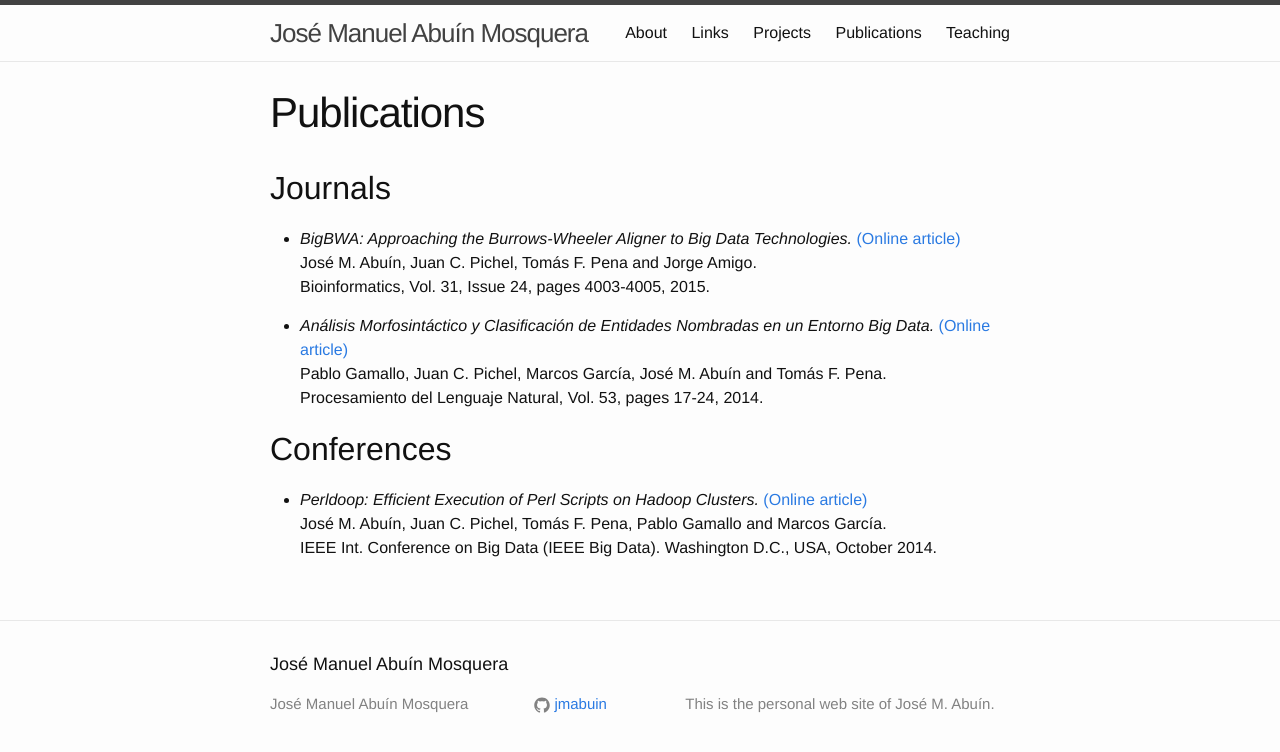
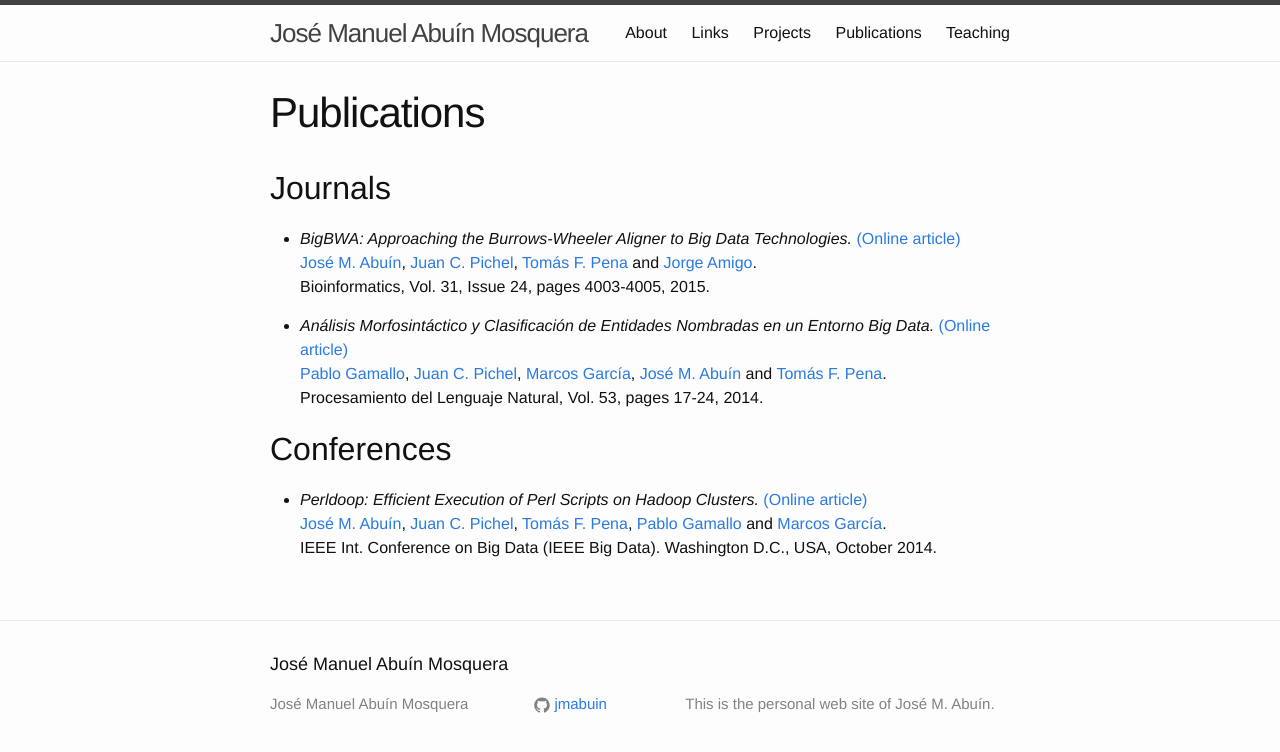
Before and after one commit to jmabuin/jmabuin.github.io, a Jekyll site: the page built from publications.md, in a window 1280 px wide. Shown: the top 752 px of the page. Built offline with Jekyll 4.4.1, drawn with Linux system fonts in a browser that asks for light colours; part of the change alters nothing that is shown.

```diff
--- a/publications.md
+++ b/publications.md
@@ -7,15 +7,15 @@ permalink: /publications/
 ## Journals ##
 
 * _BigBWA: Approaching the Burrows-Wheeler Aligner to Big Data Technologies._ [(Online article)](http://dx.doi.org/10.1093/bioinformatics/btv506){:target="_blank"}
-José M. Abuín, Juan C. Pichel, Tomás F. Pena and Jorge Amigo.
+[José M. Abuín](http://jmabuin.github.io/), [Juan C. Pichel](http://www.ac.usc.es/pag_personal/jcpichel/){:target="_blank"}, [Tomás F. Pena](https://citius.usc.es/equipo/persoal-adscrito/tomas-fernandez-pena){:target="_blank"} and [Jorge Amigo](https://es.linkedin.com/in/amigolechuga){:target="_blank"}.
 Bioinformatics, Vol. 31, Issue 24, pages 4003-4005, 2015.
 
 * _Análisis Morfosintáctico y Clasificación de Entidades Nombradas en un Entorno Big Data._ [(Online article)](http://journal.sepln.org/sepln/ojs/ojs/index.php/pln/article/view/5046){:target="_blank"}
-Pablo Gamallo, Juan C. Pichel, Marcos García, José M. Abuín and Tomás F. Pena.
+[Pablo Gamallo](https://citius.usc.es/equipo/persoal-adscrito/pablo-gamallo-otero){:target="_blank"}, [Juan C. Pichel](http://www.ac.usc.es/pag_personal/jcpichel/){:target="_blank"}, [Marcos García](http://www.grupolys.org/~marcos/){:target="_blank"}, [José M. Abuín](http://jmabuin.github.io/) and [Tomás F. Pena](https://citius.usc.es/equipo/persoal-adscrito/tomas-fernandez-pena){:target="_blank"}.
 Procesamiento del Lenguaje Natural, Vol. 53, pages 17-24, 2014.
 
 ## Conferences ##
 
 * _Perldoop: Efficient Execution of Perl Scripts on Hadoop Clusters._ [(Online article)](http://dx.doi.org/10.1109/BigData.2014.7004303){:target="_blank"}
-José M. Abuín, Juan C. Pichel, Tomás F. Pena, Pablo Gamallo and Marcos García.
+[José M. Abuín](http://jmabuin.github.io/), [Juan C. Pichel](http://www.ac.usc.es/pag_personal/jcpichel/){:target="_blank"}, [Tomás F. Pena](https://citius.usc.es/equipo/persoal-adscrito/tomas-fernandez-pena){:target="_blank"}, [Pablo Gamallo](https://citius.usc.es/equipo/persoal-adscrito/pablo-gamallo-otero){:target="_blank"} and [Marcos García](http://www.grupolys.org/~marcos/){:target="_blank"}.
 IEEE Int. Conference on Big Data (IEEE Big Data). Washington D.C., USA, October 2014.
```
